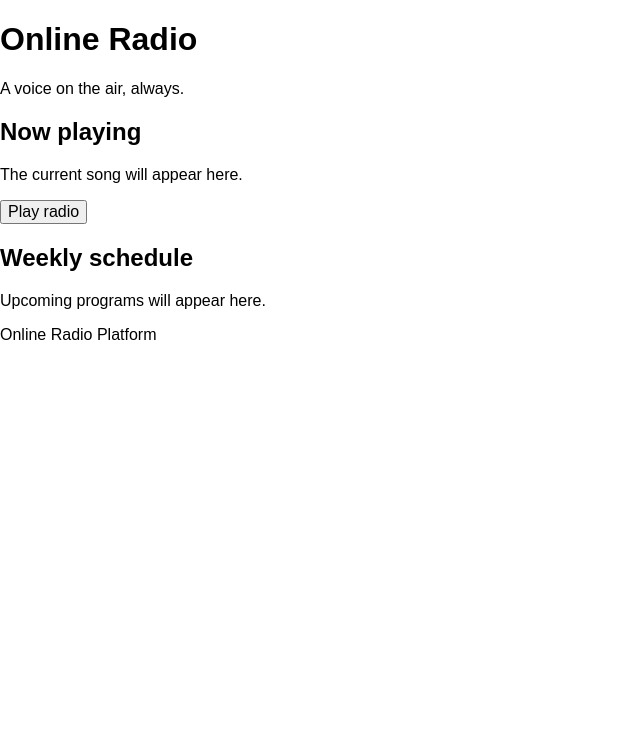
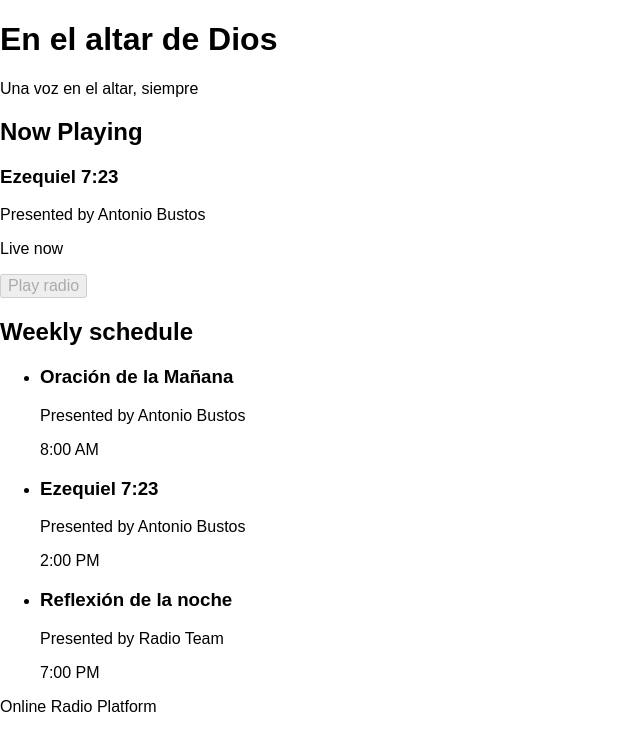
Before and after one commit to andresPalmaB/online-radio-platform, a React (Vite) app in the folder frontend/: page / in a window 1280 px wide. Shown: the top 750 px of the page, without its empty margins (0-640 px from the left). Built offline with nearby package versions, Linux system fonts and the light colour scheme.

Commit message:
feat: add radio player and schedule components

```diff
--- a/frontend/src/App.tsx
+++ b/frontend/src/App.tsx
@@ -1,29 +1,62 @@
+import Header from './components/Header'
+import Footer from './components/Footer'
+import RadioPlayer from './components/RadioPlayer'
+import Schedule from './components/Schedule'
 import './App.css'
+
+const station = {
+  name: 'En el altar de Dios',
+  slogan: 'Una voz en el altar, siempre',
+}
+
+const currentProgram = {
+  programName: 'Ezequiel 7:23',
+  presenter: 'Antonio Bustos',
+  isLive: true,
+  streamUrl: '',
+}
+
+const weeklyPrograms = [
+  {
+    id: 1,
+    name: 'Oración de la Mañana',
+    presenter: 'Antonio Bustos',
+    time: '8:00 AM',
+  },
+  {
+    id: 2,
+    name: 'Ezequiel 7:23',
+    presenter: 'Antonio Bustos',
+    time: '2:00 PM',
+  },
+  {
+    id: 3,
+    name: 'Reflexión de la noche',
+    presenter: 'Radio Team',
+    time: '7:00 PM',
+  },
+]
 
 function App() {
   return (
     <>
-      <header>
-        <h1>Online Radio</h1>
-        <p>A voice on the air, always.</p>
-      </header>
+      <Header
+        stationName={station.name}
+        slogan={station.slogan}
+      />
 
       <main>
-        <section>
-          <h2>Now playing</h2>
-          <p>The current song will appear here.</p>
-          <button type="button">Play radio</button>
-        </section>
+        <RadioPlayer
+          programName={currentProgram.programName}
+          presenter={currentProgram.presenter}
+          isLive={currentProgram.isLive}
+          streamUrl={currentProgram.streamUrl}
+        />
 
-        <section>
-          <h2>Weekly schedule</h2>
-          <p>Upcoming programs will appear here.</p>
-        </section>
+        <Schedule programs={weeklyPrograms} />
       </main>
 
-      <footer>
-        <p>Online Radio Platform</p>
-      </footer>
+      <Footer />
     </>
   )
 }
--- /dev/null
+++ b/frontend/src/components/Footer.tsx
@@ -0,0 +1,9 @@
+function Footer() {
+    return (
+        <footer>
+            <p>Online Radio Platform</p>
+        </footer>
+    )
+}
+
+export default Footer
--- a/frontend/src/components/Header.tsx
+++ b/frontend/src/components/Header.tsx
@@ -0,0 +1,15 @@
+type HeaderProps = {
+    stationName: string
+    slogan: string
+}
+
+function Header({stationName, slogan}: HeaderProps) {
+  return (
+    <header>
+      <h1>{stationName}</h1>
+      <p>{slogan}</p>
+    </header>
+  )
+}
+
+export default Header
--- /dev/null
+++ b/frontend/src/components/RadioPlayer.tsx
@@ -0,0 +1,72 @@
+import { useRef, useState } from 'react'
+
+type RadioPlayerProps = {
+    programName: string
+    presenter: string
+    isLive: boolean
+    streamUrl: string
+}
+
+function RadioPlayer({
+    programName,
+    presenter,
+    isLive,
+    streamUrl
+}: RadioPlayerProps) {
+    const [isPlaying, setIsPlaying] = useState(false)
+    const audioRef = useRef<HTMLAudioElement>(null)
+
+    async function togglePlayback() {
+        const audio = audioRef.current
+
+        if (!audio) return
+
+        if (!streamUrl){
+            console.error('No radio stream URL is configured.')
+        }
+
+        if (!audio.paused) {
+            audio.pause()
+            return
+        }
+
+        try {
+            await audio.play()
+        } catch (error) {
+
+            if (error instanceof DOMException && error.name === 'AbortError'){
+                return
+            }
+
+            console.error('Unable to play the radio stream:', error)
+            setIsPlaying(false)
+        }
+    }
+
+    return (
+        <section>
+            <h2>Now Playing</h2>
+            <h3>{programName}</h3>
+            <p>Presented by {presenter}</p>
+            <p>{isLive ? 'Live now' : 'Recorded program'}</p>
+
+            <audio
+            ref={audioRef}
+            src={streamUrl || undefined}
+            onPlay={() => setIsPlaying(true)}
+            onPause={() => setIsPlaying(false)}
+            onEnded={() => setIsPlaying(false)}
+            />
+
+            <button
+                type="button"
+                onClick={togglePlayback}
+                disabled={!streamUrl}
+            >
+                {isPlaying ? 'Pause radio' : 'Play radio'}
+            </button>
+        </section>
+    )
+}
+
+export default RadioPlayer
--- /dev/null
+++ b/frontend/src/components/Schedule.tsx
@@ -0,0 +1,30 @@
+type Program = {
+    id: number
+    name: string
+    presenter: string
+    time: string
+}
+
+type ScheduleProps = {
+    programs: Program[]
+}
+
+function Schedule({ programs }: ScheduleProps) {
+    return (
+        <section>
+            <h2>Weekly schedule</h2>
+
+            <ul>
+                {programs.map((program) => (
+                    <li key={program.id}>
+                        <h3>{program.name}</h3>
+                        <p>Presented by {program.presenter}</p>
+                        <time>{program.time}</time>
+                    </li>
+                ))}
+            </ul>
+        </section>
+    )
+}
+
+export default Schedule
```
